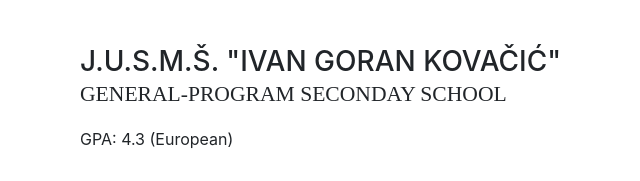
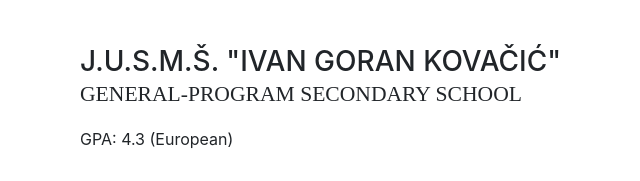
Before and after one commit to Sterling-Malory-Archer/StrahinjaWebSite, a website with bundled scripts: page index.html in a window 1280 px wide. Shown: the part 2221-2402 px from the top of the page, 240-880 px from the left. Built offline with nearby package versions, Linux system fonts and the light colour scheme; a web font is replaced by a local one.

Commit message:
Update index.html

```diff
--- a/index.html
+++ b/index.html
@@ -181,7 +181,7 @@
           <div class="resume-item d-flex flex-column flex-md-row">
             <div class="resume-content mr-auto">
               <h3 class="mb-0">J.U.S.M.Š. "Ivan Goran Kovačić"</h3>
-              <div class="subheading mb-3">General-program Seconday School</div>
+              <div class="subheading mb-3">General-program Secondary School</div>
               <p>GPA: 4.3 (European)</p>
             </div>
             <div class="resume-date text-md-right">
```
